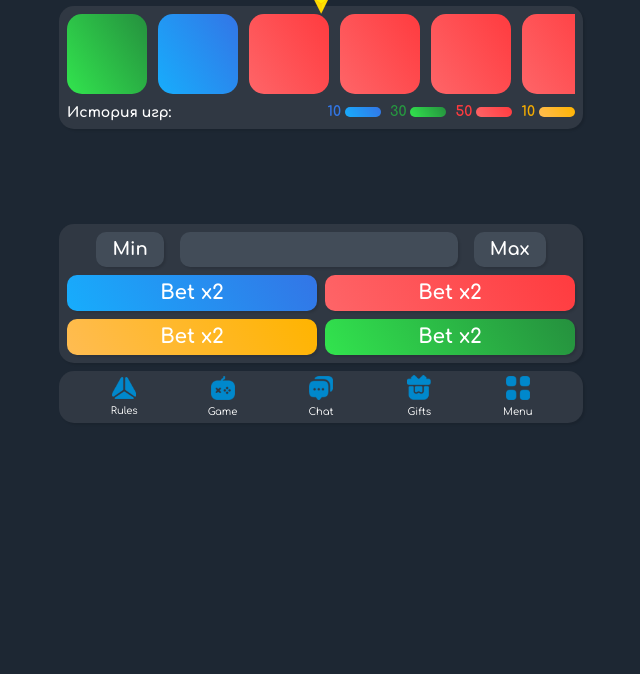
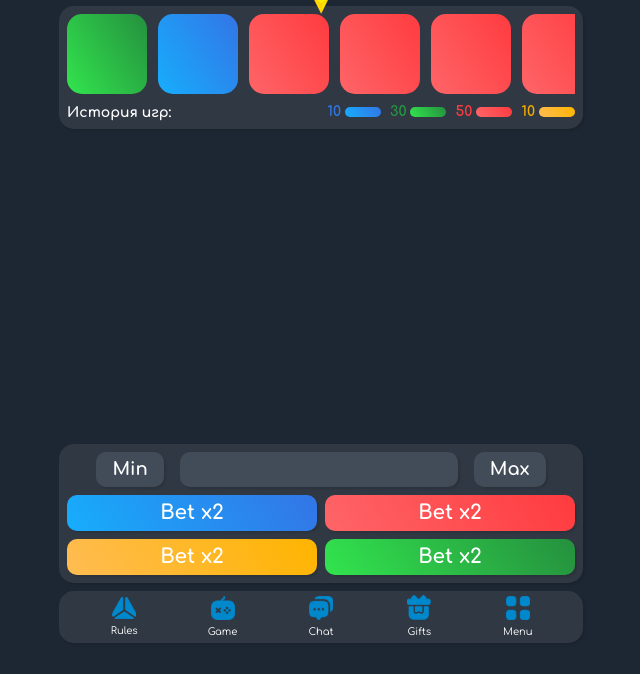
Before and after one commit to weasel-v-dev/tonroll.loc, a PHP site: page / in a window 1280 px wide. Shown: the part 126-800 px from the top of the page, without its empty margins (319-959 px from the left). Run offline with PHP 8.4, Linux system fonts and the light colour scheme.

Commit message:
fix height of menu

```diff
--- a/assets/css/style.css
+++ b/assets/css/style.css
@@ -185,7 +185,8 @@ input {
 }
 
 .trl-menu {
-    height: 450px;
+    height: 200px;
+    bottom: 30px;
 }
 
 
--- a/index.php
+++ b/index.php
@@ -92,7 +92,7 @@
         <div class="trl-menu  mt-2"></div>
     </div>
 </div>
-    <div class="position-fixed start-0 bottom-0 w-100 trl-menu">
+    <div class="position-fixed start-0 w-100 trl-menu">
         <div style="max-width: 540px" class="container px-2" >
             <div class=" trl-bg rounded-5 px-2  py-2">
                 <div class="d-flex justify-content-center align-items-center">
```
